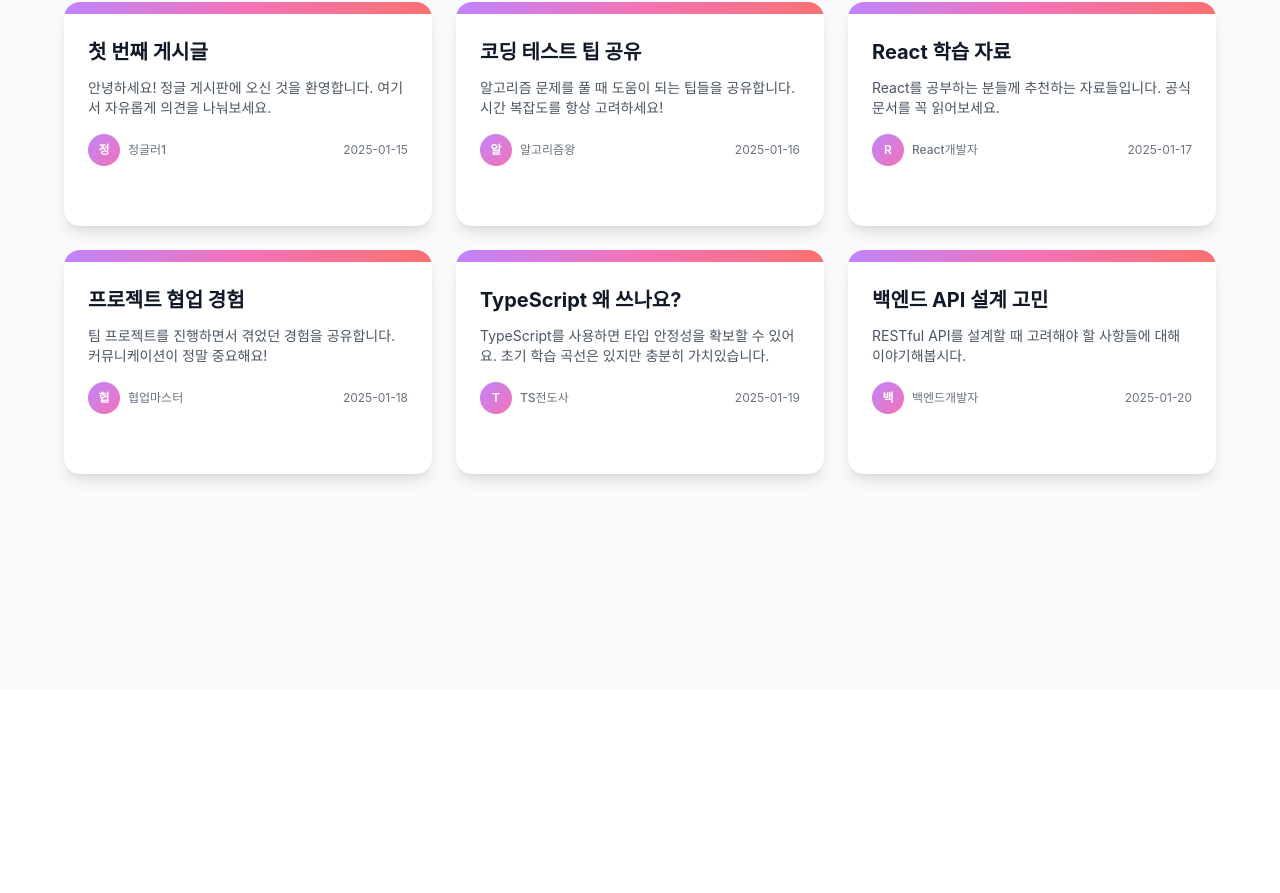
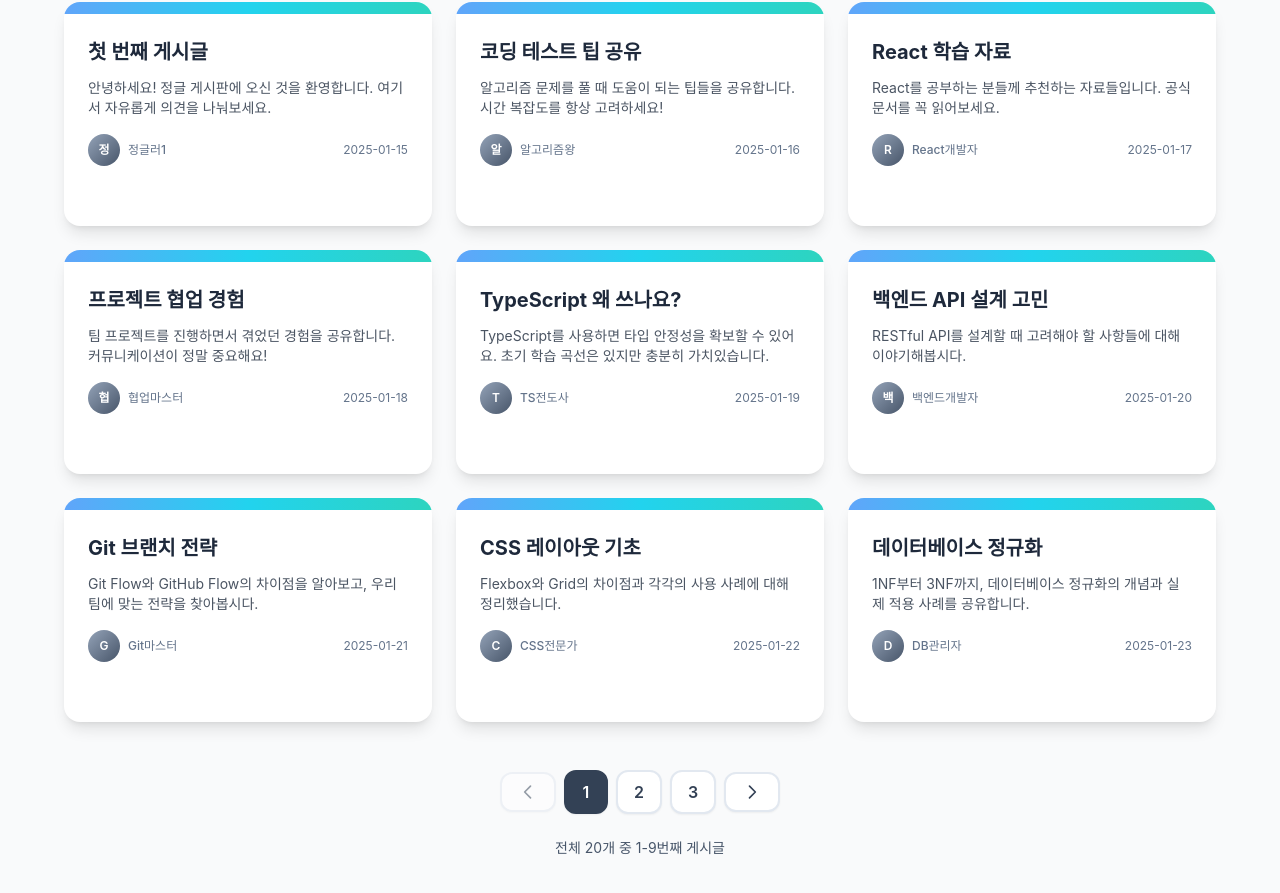
Before and after one commit to SJ-Leeee/week14_board_backend, a React (Vite) app in the folder week14_board_frontend/: page / in a window 1280 px wide. Shown: the part 255-1148 px from the top of the page. Before the commit the page ends 945 px from the top, so only its background shows below. Built offline with nearby package versions, Linux system fonts and the light colour scheme.

Commit message:
style: 프론트 페이지네이션, 디자인(색) 변경

```diff
--- a/week14_board_frontend/src/index.css
+++ b/week14_board_frontend/src/index.css
@@ -5,7 +5,8 @@
 
 /*
   전역 스타일
-  - Padlet 스타일의 깔끔한 게시판 디자인
+  - 눈의 피로를 줄이는 부드러운 색상의 현대적인 디자인
+  - 차분한 블루그레이 톤으로 장시간 사용해도 편안함
 */
 body {
   margin: 0;
@@ -14,7 +15,7 @@ body {
     sans-serif;
   -webkit-font-smoothing: antialiased;
   -moz-osx-font-smoothing: grayscale;
-  background: linear-gradient(135deg, #667eea 0%, #764ba2 100%);
+  background: linear-gradient(135deg, #f0f4f8 0%, #d9e2ec 100%);
   min-height: 100vh;
 }
 
--- a/week14_board_frontend/src/pages/Posts/PostListPage.tsx
+++ b/week14_board_frontend/src/pages/Posts/PostListPage.tsx
@@ -50,21 +50,150 @@ const dummyPosts = [
     author: { username: '백엔드개발자' },
     createdAt: '2025-01-20',
   },
+  {
+    id: 7,
+    title: 'Git 브랜치 전략',
+    content: 'Git Flow와 GitHub Flow의 차이점을 알아보고, 우리 팀에 맞는 전략을 찾아봅시다.',
+    author: { username: 'Git마스터' },
+    createdAt: '2025-01-21',
+  },
+  {
+    id: 8,
+    title: 'CSS 레이아웃 기초',
+    content: 'Flexbox와 Grid의 차이점과 각각의 사용 사례에 대해 정리했습니다.',
+    author: { username: 'CSS전문가' },
+    createdAt: '2025-01-22',
+  },
+  {
+    id: 9,
+    title: '데이터베이스 정규화',
+    content: '1NF부터 3NF까지, 데이터베이스 정규화의 개념과 실제 적용 사례를 공유합니다.',
+    author: { username: 'DB관리자' },
+    createdAt: '2025-01-23',
+  },
+  {
+    id: 10,
+    title: '클린 코드 작성법',
+    content: '읽기 좋은 코드를 작성하는 방법과 네이밍 컨벤션에 대해 이야기해봅시다.',
+    author: { username: '클린코더' },
+    createdAt: '2025-01-24',
+  },
+  {
+    id: 11,
+    title: 'Docker 입문',
+    content: '컨테이너 기술의 기초부터 Docker Compose 활용까지 단계별로 알아봅시다.',
+    author: { username: '데브옵스' },
+    createdAt: '2025-01-25',
+  },
+  {
+    id: 12,
+    title: 'Next.js vs Create React App',
+    content: '각각의 장단점을 비교하고 프로젝트에 맞는 선택을 할 수 있도록 정리했습니다.',
+    author: { username: 'React개발자' },
+    createdAt: '2025-01-26',
+  },
+  {
+    id: 13,
+    title: '웹 접근성의 중요성',
+    content: 'ARIA 속성과 시맨틱 HTML을 활용한 접근성 개선 방법을 소개합니다.',
+    author: { username: 'A11y전문가' },
+    createdAt: '2025-01-27',
+  },
+  {
+    id: 14,
+    title: '성능 최적화 체크리스트',
+    content: '프론트엔드 성능을 개선하기 위한 실용적인 팁들을 모았습니다.',
+    author: { username: '성능튜너' },
+    createdAt: '2025-01-28',
+  },
+  {
+    id: 15,
+    title: 'OAuth 2.0 이해하기',
+    content: '인증과 인가의 차이점, OAuth 2.0의 동작 원리를 쉽게 설명합니다.',
+    author: { username: '보안전문가' },
+    createdAt: '2025-01-29',
+  },
+  {
+    id: 16,
+    title: '함수형 프로그래밍 입문',
+    content: '순수 함수, 불변성, 고차 함수 등 함수형 프로그래밍의 핵심 개념을 정리했습니다.',
+    author: { username: 'FP러버' },
+    createdAt: '2025-01-30',
+  },
+  {
+    id: 17,
+    title: 'CI/CD 파이프라인 구축',
+    content: 'GitHub Actions를 활용한 자동화된 배포 프로세스 구축 경험을 공유합니다.',
+    author: { username: '데브옵스' },
+    createdAt: '2025-01-31',
+  },
+  {
+    id: 18,
+    title: 'GraphQL vs REST',
+    content: '두 API 패러다임의 차이점과 각각이 빛나는 상황을 비교 분석합니다.',
+    author: { username: 'API설계자' },
+    createdAt: '2025-02-01',
+  },
+  {
+    id: 19,
+    title: '모바일 반응형 디자인',
+    content: 'Mobile First 접근법과 미디어 쿼리 활용 노하우를 공유합니다.',
+    author: { username: 'UI디자이너' },
+    createdAt: '2025-02-02',
+  },
+  {
+    id: 20,
+    title: '마이크로서비스 아키텍처',
+    content: '모놀리식에서 마이크로서비스로 전환한 실제 경험담을 나눕니다.',
+    author: { username: '아키텍트' },
+    createdAt: '2025-02-03',
+  },
 ];
 
 const PostListPage = () => {
   const { isAuthenticated } = useAuth();
   const [posts] = useState(dummyPosts);
+  const [currentPage, setCurrentPage] = useState(1);
+  const postsPerPage = 9;
+
+  // 페이지네이션 계산
+  const indexOfLastPost = currentPage * postsPerPage;
+  const indexOfFirstPost = indexOfLastPost - postsPerPage;
+  const currentPosts = posts.slice(indexOfFirstPost, indexOfLastPost);
+  const totalPages = Math.ceil(posts.length / postsPerPage);
+
+  // 페이지 변경 핸들러
+  const handlePageChange = (pageNumber: number) => {
+    setCurrentPage(pageNumber);
+    window.scrollTo({ top: 0, behavior: 'smooth' });
+  };
+
+  // 페이지 번호 배열 생성 (최대 5개씩 표시)
+  const getPageNumbers = () => {
+    const pageNumbers = [];
+    const maxVisible = 5;
+    let startPage = Math.max(1, currentPage - Math.floor(maxVisible / 2));
+    let endPage = Math.min(totalPages, startPage + maxVisible - 1);
+
+    if (endPage - startPage < maxVisible - 1) {
+      startPage = Math.max(1, endPage - maxVisible + 1);
+    }
+
+    for (let i = startPage; i <= endPage; i++) {
+      pageNumbers.push(i);
+    }
+    return pageNumbers;
+  };
 
   return (
     <div className="min-h-screen py-8">
       <div className="max-w-7xl mx-auto px-4 sm:px-6 lg:px-8">
         {/* 헤더 섹션 */}
         <div className="mb-8 text-center">
-          <h1 className="text-4xl font-bold text-white mb-3 drop-shadow-lg">
+          <h1 className="text-4xl font-bold text-slate-800 mb-3">
             게시글 모아보기
           </h1>
-          <p className="text-white/90 text-lg">
+          <p className="text-slate-600 text-lg">
             다양한 이야기를 자유롭게 공유하는 공간입니다
           </p>
         </div>
@@ -74,7 +203,7 @@ const PostListPage = () => {
           <div className="mb-8 flex justify-center">
             <Link
               to="/posts/new"
-              className="button-hover inline-flex items-center bg-white text-purple-600 px-8 py-4 rounded-2xl text-lg font-bold shadow-xl hover:shadow-2xl"
+              className="button-hover inline-flex items-center bg-white text-slate-700 px-8 py-4 rounded-2xl text-lg font-bold shadow-lg hover:shadow-xl border-2 border-slate-200"
             >
               <svg
                 className="w-6 h-6 mr-2"
@@ -96,19 +225,19 @@ const PostListPage = () => {
 
         {/* 그리드 레이아웃 - Padlet 스타일 */}
         <div className="grid grid-cols-1 md:grid-cols-2 lg:grid-cols-3 gap-6">
-          {posts.map((post) => (
+          {currentPosts.map((post) => (
             <Link
               key={post.id}
               to={`/posts/${post.id}`}
               className="card-hover bg-white rounded-2xl shadow-lg overflow-hidden group"
             >
-              {/* 카드 헤더 - 컬러풀한 그라데이션 */}
-              <div className="h-3 bg-gradient-to-r from-purple-400 via-pink-400 to-red-400"></div>
+              {/* 카드 헤더 - 부드러운 그라데이션 */}
+              <div className="h-3 bg-gradient-to-r from-blue-400 via-cyan-400 to-teal-400"></div>
 
               {/* 카드 내용 */}
               <div className="p-6">
                 {/* 제목 */}
-                <h2 className="text-xl font-bold text-gray-900 mb-3 group-hover:text-purple-600 transition-colors line-clamp-2">
+                <h2 className="text-xl font-bold text-slate-800 mb-3 group-hover:text-blue-600 transition-colors line-clamp-2">
                   {post.title}
                 </h2>
 
@@ -118,9 +247,9 @@ const PostListPage = () => {
                 </p>
 
                 {/* 메타 정보 */}
-                <div className="flex items-center justify-between text-xs text-gray-500">
+                <div className="flex items-center justify-between text-xs text-slate-500">
                   <div className="flex items-center space-x-2">
-                    <div className="w-8 h-8 bg-gradient-to-br from-purple-400 to-pink-400 rounded-full flex items-center justify-center text-white font-semibold">
+                    <div className="w-8 h-8 bg-gradient-to-br from-slate-400 to-slate-600 rounded-full flex items-center justify-center text-white font-semibold">
                       {post.author.username.charAt(0)}
                     </div>
                     <span className="font-medium">{post.author.username}</span>
@@ -131,7 +260,7 @@ const PostListPage = () => {
 
               {/* 카드 푸터 - 호버 시 표시되는 액션 힌트 */}
               <div className="px-6 pb-4 opacity-0 group-hover:opacity-100 transition-opacity duration-300">
-                <div className="text-purple-600 text-sm font-semibold flex items-center">
+                <div className="text-blue-600 text-sm font-semibold flex items-center">
                   자세히 보기
                   <svg
                     className="w-4 h-4 ml-1 transform group-hover:translate-x-1 transition-transform"
@@ -152,13 +281,113 @@ const PostListPage = () => {
           ))}
         </div>
 
+        {/* 페이지네이션 */}
+        {totalPages > 1 && (
+          <div className="mt-12 flex justify-center items-center space-x-2">
+            {/* 이전 페이지 버튼 */}
+            <button
+              onClick={() => handlePageChange(currentPage - 1)}
+              disabled={currentPage === 1}
+              className="button-hover px-4 py-2 rounded-xl bg-white border-2 border-slate-200 text-slate-700 font-semibold disabled:opacity-50 disabled:cursor-not-allowed hover:border-slate-300 shadow-sm"
+            >
+              <svg
+                className="w-5 h-5"
+                fill="none"
+                stroke="currentColor"
+                viewBox="0 0 24 24"
+              >
+                <path
+                  strokeLinecap="round"
+                  strokeLinejoin="round"
+                  strokeWidth={2}
+                  d="M15 19l-7-7 7-7"
+                />
+              </svg>
+            </button>
+
+            {/* 첫 페이지 */}
+            {getPageNumbers()[0] > 1 && (
+              <>
+                <button
+                  onClick={() => handlePageChange(1)}
+                  className="button-hover px-4 py-2 rounded-xl bg-white border-2 border-slate-200 text-slate-700 font-semibold hover:border-slate-300 shadow-sm min-w-[44px]"
+                >
+                  1
+                </button>
+                {getPageNumbers()[0] > 2 && (
+                  <span className="text-slate-400 px-2">...</span>
+                )}
+              </>
+            )}
+
+            {/* 페이지 번호들 */}
+            {getPageNumbers().map((pageNumber) => (
+              <button
+                key={pageNumber}
+                onClick={() => handlePageChange(pageNumber)}
+                className={`button-hover px-4 py-2 rounded-xl font-semibold shadow-sm min-w-[44px] ${
+                  currentPage === pageNumber
+                    ? 'bg-slate-700 text-white border-2 border-slate-700'
+                    : 'bg-white border-2 border-slate-200 text-slate-700 hover:border-slate-300'
+                }`}
+              >
+                {pageNumber}
+              </button>
+            ))}
+
+            {/* 마지막 페이지 */}
+            {getPageNumbers()[getPageNumbers().length - 1] < totalPages && (
+              <>
+                {getPageNumbers()[getPageNumbers().length - 1] < totalPages - 1 && (
+                  <span className="text-slate-400 px-2">...</span>
+                )}
+                <button
+                  onClick={() => handlePageChange(totalPages)}
+                  className="button-hover px-4 py-2 rounded-xl bg-white border-2 border-slate-200 text-slate-700 font-semibold hover:border-slate-300 shadow-sm min-w-[44px]"
+                >
+                  {totalPages}
+                </button>
+              </>
+            )}
+
+            {/* 다음 페이지 버튼 */}
+            <button
+              onClick={() => handlePageChange(currentPage + 1)}
+              disabled={currentPage === totalPages}
+              className="button-hover px-4 py-2 rounded-xl bg-white border-2 border-slate-200 text-slate-700 font-semibold disabled:opacity-50 disabled:cursor-not-allowed hover:border-slate-300 shadow-sm"
+            >
+              <svg
+                className="w-5 h-5"
+                fill="none"
+                stroke="currentColor"
+                viewBox="0 0 24 24"
+              >
+                <path
+                  strokeLinecap="round"
+                  strokeLinejoin="round"
+                  strokeWidth={2}
+                  d="M9 5l7 7-7 7"
+                />
+              </svg>
+            </button>
+          </div>
+        )}
+
+        {/* 페이지 정보 */}
+        {posts.length > 0 && (
+          <div className="mt-6 text-center text-sm text-slate-600">
+            전체 {posts.length}개 중 {indexOfFirstPost + 1}-
+            {Math.min(indexOfLastPost, posts.length)}번째 게시글
+          </div>
+        )}
+
         {/* 빈 상태 메시지 */}
         {posts.length === 0 && (
           <div className="text-center py-20">
-            <div className="bg-white/80 backdrop-blur-sm rounded-3xl p-12 max-w-md mx-auto shadow-xl">
-              <div className="w-20 h-20 bg-purple-100 rounded-full flex items-center justify-center mx-auto mb-4">
+            <div className="bg-white/90 backdrop-blur-sm rounded-3xl p-12 max-w-md mx-auto shadow-lg">
+              <div className="w-20 h-20 bg-slate-100 rounded-full flex items-center justify-center mx-auto mb-4">
                 <svg
-                  className="w-10 h-10 text-purple-500"
+                  className="w-10 h-10 text-slate-500"
                   fill="none"
                   stroke="currentColor"
                   viewBox="0 0 24 24"
@@ -180,7 +409,7 @@ const PostListPage = () => {
               {isAuthenticated && (
                 <Link
                   to="/posts/new"
-                  className="button-hover inline-block bg-gradient-to-r from-purple-500 to-pink-500 text-white px-8 py-3 rounded-xl font-semibold shadow-lg"
+                  className="button-hover inline-block bg-slate-700 text-white px-8 py-3 rounded-xl font-semibold shadow-md hover:bg-slate-800"
                 >
                   글쓰기 시작하기
                 </Link>
```
Also changed, not shown: week14_board_frontend/src/components/layout/Header.tsx (+9 -9 lines), week14_board_frontend/src/pages/Auth/LoginPage.tsx (+9 -9 lines), week14_board_frontend/src/pages/Auth/SignUpPage.tsx (+10 -10 lines), week14_board_frontend/src/pages/NotFound.tsx (+7 -7 lines), 1 other file (tests, documents, lock files or other folders).
